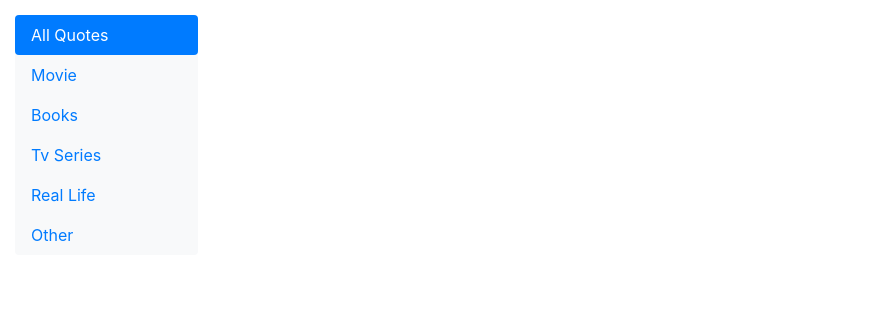
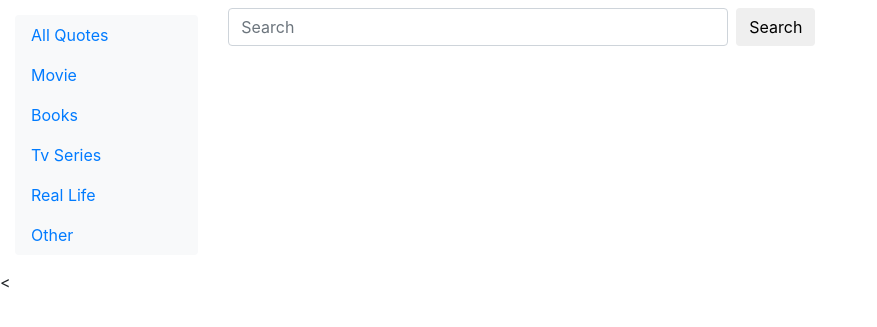
Before and after one commit to padfoot18/QuotesDiary, a Django app: template display_quotes/templates/home.html in a window 1280 px wide. Shown: the part 56-383 px from the top of the page, without its empty margins (0-877 px from the left). Run offline with Django 3.2, Linux system fonts and the light colour scheme; the template is opened without the code that fills it, so the values that code supplies are empty; some libraries are stand-ins or nearby versions.

Commit message:
autocomplete search bar added, (display results remaining)

```diff
--- a/display_quotes/templates/home.html
+++ b/display_quotes/templates/home.html
@@ -4,18 +4,16 @@
     <div class="row">
         <div class="col-sm-2" id="side-col">
             <nav class="nav nav-pills flex-column bg-light" id="side-nav">
-              <a class="nav-link active" href="/view/all" id="side-nav-link">All Quotes</a>
-              <a class="nav-link" href="/view/mv" id="side-nav-link">Movie</a>
-              <a class="nav-link" href="/view/bk" id="side-nav-link">Books</a>
-              <a class="nav-link" href="/view/tv" id="side-nav-link">Tv Series</a>
-              <a class="nav-link" href="/view/rl" id="side-nav-link">Real Life</a>
-              <a class="nav-link" href="/view/ot" id="side-nav-link">Other</a>
+              <a class="nav-link {% if request.path == '/view/all/' %} active {% endif %}" href="/view/all" id="side-nav-link">All Quotes</a>
+              <a class="nav-link {% if request.path == '/view/mv/' %} active {% endif %}" href="/view/mv" id="side-nav-link">Movie</a>
+              <a class="nav-link {% if request.path == '/view/bk/' %} active {% endif %}" href="/view/bk" id="side-nav-link">Books</a>
+              <a class="nav-link {% if request.path == '/view/tv/' %} active {% endif %}" href="/view/tv" id="side-nav-link">Tv Series</a>
+              <a class="nav-link {% if request.path == '/view/rl/' %} active {% endif %}" href="/view/rl" id="side-nav-link">Real Life</a>
+              <a class="nav-link {% if request.path == '/view/ot/' %} active {% endif %}" href="/view/ot" id="side-nav-link">Other</a>
             </nav>
         </div>
         <div class="col-sm-10">
-        <div id="search-div">
-            <!-- search bar with drop down -->
-        </div>
+            {% include 'searchbar.html' %}
         <div id="quotes">
             <ul class="list-unstyled">
             {% load static %}
--- /dev/null
+++ b/display_quotes/templates/searchbar.html
@@ -0,0 +1,14 @@
+<div id="search-area">
+<form class="form-inline" method="post" autocomplete="off" action="/search/">
+    {% csrf_token %}
+    <input class="form-control mt-2 mr-sm-2" type="search" data-toggle="dropdown" placeholder="Search"
+           aria-label="Search" id="search-bar" style="width: 500px;">
+    <div class="dropdown-menu" style="display: none">
+      <h6 class="dropdown-header" id="quote-header">Quotes</h6>
+      <h6 class="dropdown-header" id="person-header">Person</h6>
+      <h6 class="dropdown-header" id="place-header">Place</h6>
+      <!--button class="dropdown-item" type="button" onclick="fill_search(this.innerHTML)">Action</button-->
+    </div>
+    <button class="btn btn-default mt-2 mr-sm-2" type="submit">Search</button>
+</form>
+</div>
--- a/display_quotes/urls.py
+++ b/display_quotes/urls.py
@@ -4,5 +4,6 @@ from display_quotes import views
 
 urlpatterns = [
     path('', views.check, name='check'),
+    path('search/', views.search_results, name='search_results'),
     path('<str:category>/', views.QuotesList.as_view()),
 ]
--- a/templates/index.html
+++ b/templates/index.html
@@ -28,8 +28,11 @@
 
     <!-- Optional JavaScript -->
     <!-- jQuery first, then Popper.js, then Bootstrap JS -->
-    <script src="https://code.jquery.com/jquery-3.2.1.slim.min.js"
+    <{% comment %}script src="https://code.jquery.com/jquery-3.2.1.slim.min.js"
             integrity="sha384-KJ3o2DKtIkvYIK3UENzmM7KCkRr/rE9/Qpg6aAZGJwFDMVNA/GpGFF93hXpG5KkN"
+            crossorigin="anonymous"></script>{% endcomment %}
+    <script src="https://code.jquery.com/jquery-3.3.1.min.js"
+            integrity="sha256-FgpCb/KJQlLNfOu91ta32o/NMZxltwRo8QtmkMRdAu8="
             crossorigin="anonymous"></script>
     <script src="https://cdnjs.cloudflare.com/ajax/libs/popper.js/1.12.9/umd/popper.min.js"
             integrity="sha384-ApNbgh9B+Y1QKtv3Rn7W3mgPxhU9K/ScQsAP7hUibX39j7fakFPskvXusvfa0b4Q"
@@ -37,5 +40,10 @@
     <script src="https://maxcdn.bootstrapcdn.com/bootstrap/4.0.0/js/bootstrap.min.js"
             integrity="sha384-JZR6Spejh4U02d8jOt6vLEHfe/JQGiRRSQQxSfFWpi1MquVdAyjUar5+76PVCmYl"
             crossorigin="anonymous"></script>
+    {% if js_files %}
+        {% for js_file in js_files %}
+            <script src="{% static js_file %}"></script>
+        {% endfor %}
+    {% endif %}
   </body>
 </html>
```
Also changed, not shown: display_quotes/static/js/search_bar.js (added, +53 -0 lines), display_quotes/views.py (+16 -7 lines).
